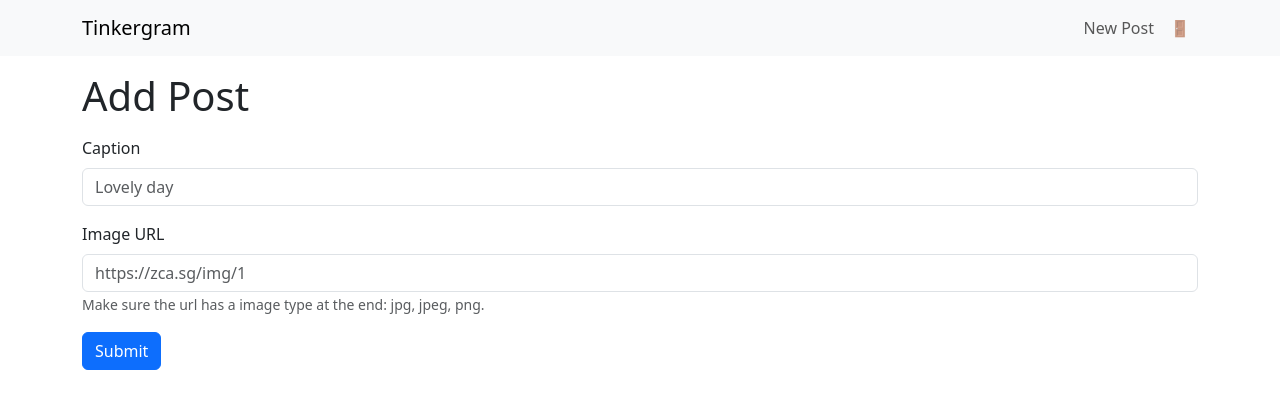
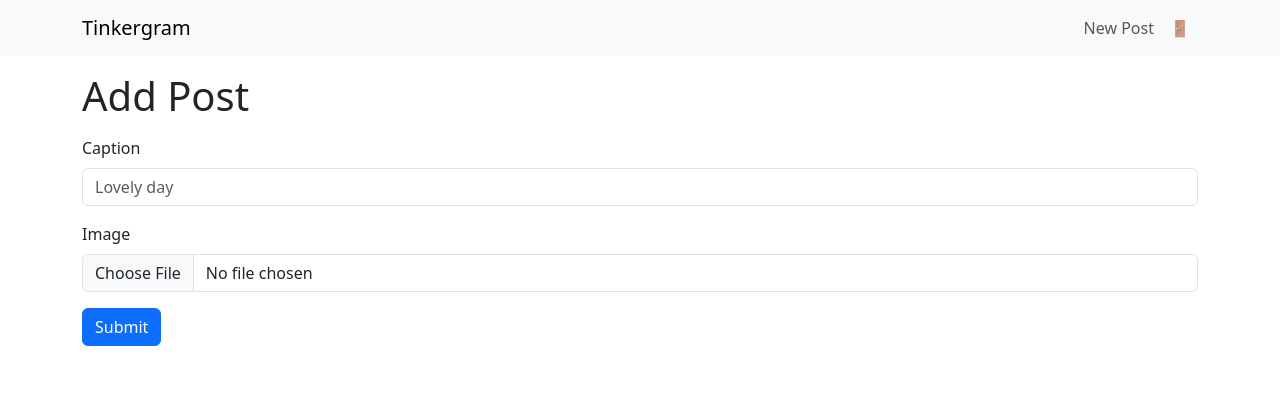
Before and after one commit to xolotlwastaken/pcweb6-tinkergram-firebase, a React (Create React App) app: page /add in a window 1280 px wide. Shown: the top 408 px of the page. Built offline with nearby package versions, Linux system fonts and the light colour scheme; no server answers; sample sign-in values are in the browser's storage.

Commit message:
updated PostPageAdd.js added function to add image by uploading a file

```diff
--- a/src/views/PostPageAdd.js
+++ b/src/views/PostPageAdd.js
@@ -3,8 +3,9 @@ import { Button, Container, Form, Nav, Navbar } from "react-bootstrap";
 import { addDoc, collection } from "firebase/firestore";
 import { useAuthState } from "react-firebase-hooks";
 import { useNavigate } from "react-router-dom";
-import { auth, db } from "../firebase";
+import { auth, db, storage } from "../firebase";
 import { signOut } from "firebase/auth";
+import { getDownloadURL, ref, uploadBytes } from "firebase/storage";
 
 export default function PostPageAdd() {
     const [user, loading] = useAuthState(auth);
@@ -13,6 +14,9 @@ export default function PostPageAdd() {
     const navigate = useNavigate();
 
     async function addPost() {
+        const imageReference = ref(storage, `images/${image.name}`);
+        const response = await uploadBytes(imageReference, image);
+        const imageUrl = await getDownloadURL(response.ref);
         await addDoc(collection(db, "posts"), { caption, image });
         navigate("/");
     }
@@ -46,7 +50,8 @@ export default function PostPageAdd() {
             />
           </Form.Group>
 
-          <Form.Group className="mb-3" controlId="image">
+          {/* Add image by url */}
+          {/* <Form.Group className="mb-3" controlId="image">
             <Form.Label>Image URL</Form.Label>
             <Form.Control
               type="text"
@@ -57,7 +62,17 @@ export default function PostPageAdd() {
             <Form.Text className="text-muted">
               Make sure the url has a image type at the end: jpg, jpeg, png.
             </Form.Text>
+          </Form.Group> */}
+
+          {/* Add image by file */}
+          <Form.Group className="mb-3" controlId="image">
+            <Form.Label>Image</Form.Label>
+            <Form.Control
+                type="file"
+                onChange={(e) => setImage(e.target.files[0])}
+            />
           </Form.Group>
+
           <Button variant="primary" onClick={async (e) => addPost()}>
             Submit
           </Button>
```
